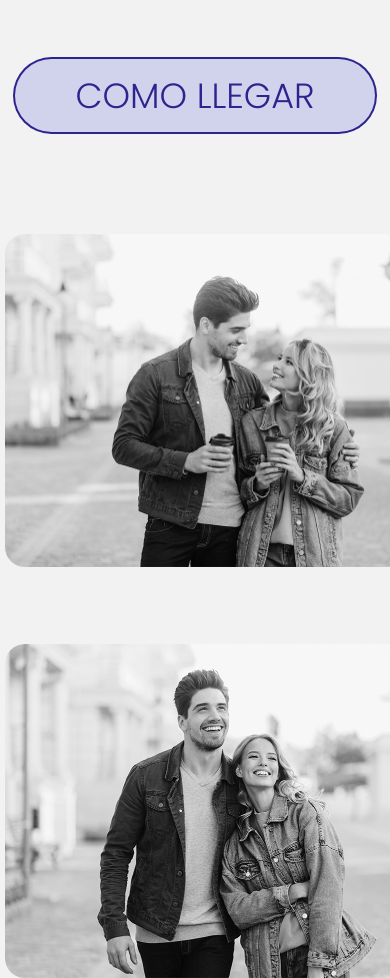
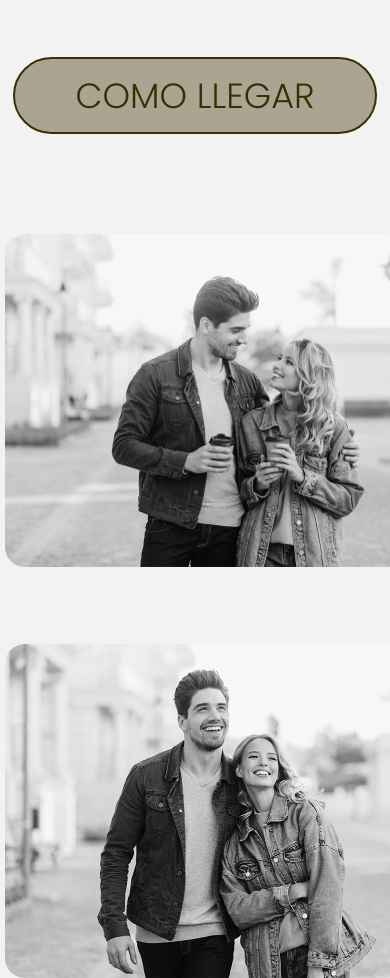
Before and after one commit to ConstanzaMarielSonzini/invitacion-casamientos, a plain HTML site: page index.html in a window 390 px wide. Shown: the part 1565-2543 px from the top of the page. Drawn offline with Linux system fonts and the light colour scheme; a web font is replaced by a local one.

Commit message:
cambio 6

```diff
--- a/estilos.css
+++ b/estilos.css
@@ -223,9 +223,9 @@ body {
     margin-top: 20px;
     margin-bottom: 30px;
     padding: 10px 60px;
-    background-color:#0f1ccf25;
-    color: #11057eda;
-    border: 2px solid #11057e67;
+    background-color: #3c2e0466;
+    color: #3c2e04;
+    border: 2px solid #3c2e04;
     border: 2px solid;
     border-radius: 40px;
     font-size: 35px;
@@ -259,7 +259,7 @@ body {
   }
 
   .footer-info {
-    font-size: 12px;
+    font-size: 16px;
     display: inline-block;
     margin-inline:2%;
     padding: 10px;
```
